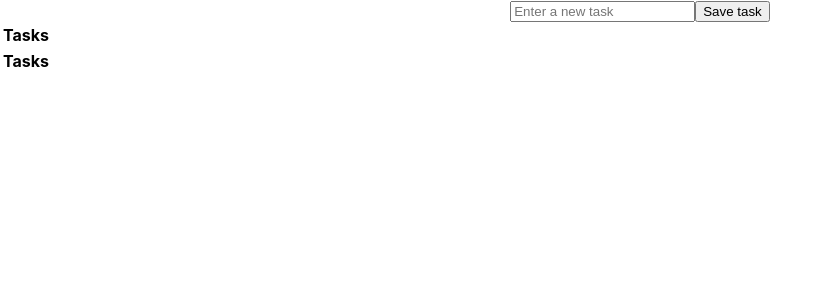
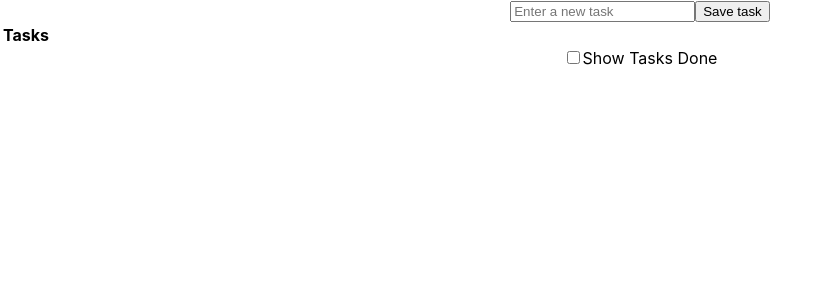
Before and after one commit to BrayanGuerreroXD/react-taskapp-localstorage, a React (Create React App) app: page / in a window 1280 px wide. Shown: the top 300 px of the page, without its empty margins (0-830 px from the left). Built offline with nearby package versions, Linux system fonts and the light colour scheme.

Commit message:
Add a useState to show done tasks

```diff
--- a/src/App.js
+++ b/src/App.js
@@ -5,6 +5,7 @@ import { TaskTable } from "./components/TaskTable";
 
 function App() {
   const [tasksItems, setTasksItems] = useState([]);
+  const [showCompleted, setShowCompleted] = useState(false);
 
   function createNewTask(taskName) {
     if (!tasksItems.find((task) => task.name === taskName)) {
@@ -34,8 +35,23 @@ function App() {
   return (
     <div className="App">
       <TaskCreator createNewTask={createNewTask} />
-      <TaskTable tasks={tasksItems} toglleTask={toggleTask}/>
-      <TaskTable tasks={tasksItems} toglleTask={toggleTask} showCompleted={true}/>
+      <TaskTable tasks={tasksItems} toglleTask={toggleTask} />
+
+      <div>
+        <input
+          type="checkbox"
+          onChange={(e) => setShowCompleted(!showCompleted)}
+        />
+        <label>Show Tasks Done</label>
+      </div>
+
+      {showCompleted && (
+        <TaskTable
+          tasks={tasksItems}
+          toglleTask={toggleTask}
+          showCompleted={false}
+        />
+      )}
     </div>
   );
 }
```
